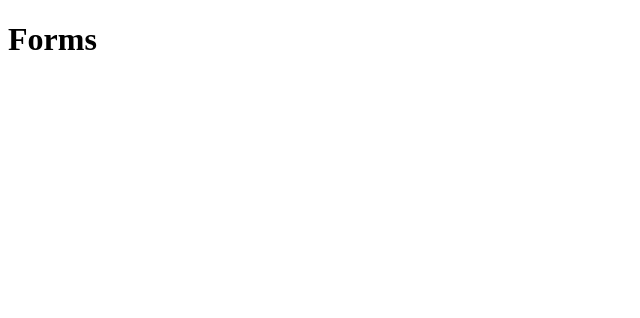
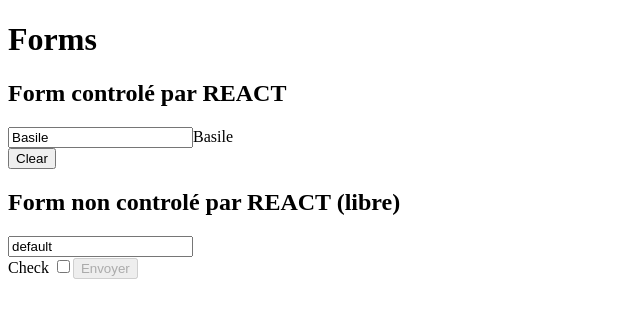
Before and after one commit to baku67/Graphikart_React1, a React (Vite) app: page / in a window 1280 px wide. Shown: the top 318 px of the page, without its empty margins (0-640 px from the left). Built offline with nearby package versions, Linux system fonts and the light colour scheme.

Commit message:
Forms controlés et non controlés

```diff
--- a/src/App.jsx
+++ b/src/App.jsx
@@ -4,11 +4,60 @@ import { Fragment } from 'react'
 
 function App() {
 
+  // Form 1 (controlé par REACT), permet de rerendre le DOM (dynamisme pendant la frappe par exemple)
+  let [firstName, setFirstName] = useState("Basile")
+
+  const handleChange = (e) => {
+    setFirstName(e.target.value)
+  }
+
+  const clearInput = () => {
+    setFirstName('')
+  }
+
+  let [checked, setChecked] = useState(false)
+  const toggleCheck = () => {
+    setChecked(!checked)
+  }
+
+
+  // Form 2 (non controlé par REACT)
+  const handleSubmit = (e) => {
+    e.preventDefault()
+    console.log(new FormData(e.target))
+    console.log(new FormData(e.target).get('firstName2'))
+  }
+
+
+
 
   return (
-    <h1>Forms</h1>
+    <Fragment>
+      <h1>Forms</h1>
 
 
+      <h2>Form controlé par REACT</h2>
+      <form>
+        <input onChange={handleChange} type="text" name="firstName" value={firstName}></input>
+        {firstName}
+
+        <br></br>
+        <button onClick={clearInput} type="button">Clear</button>
+      </form>
+
+
+      <h2>Form non controlé par REACT (libre)</h2>
+      <form onSubmit={handleSubmit}>
+        <input type="text" name="firstName2" defaultValue="default"></input>
+
+        <br></br>
+        Check <input type="checkbox" checked={checked} onChange={toggleCheck}></input>
+
+        <button disabled={!checked}>Envoyer</button>
+      </form>
+
+
+    </Fragment>
   )
 }
 
```
